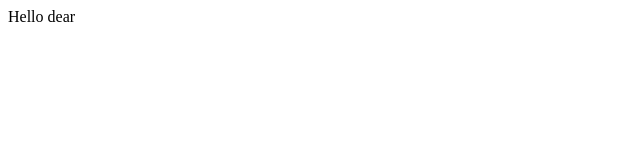
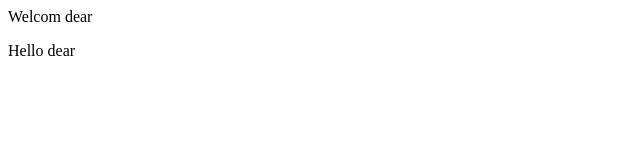
Before and after one commit to kamranahmad123/Test_Project, a plain HTML site: page index.html in a window 1280 px wide. Shown: the full height of the page, 0-640 px from the left. Drawn offline with Linux system fonts and the light colour scheme.

Commit message:
Add header

```diff
--- a/index.html
+++ b/index.html
@@ -1 +1,2 @@
+<h>Welcom dear</h>
 <p>Hello dear</p>
```
